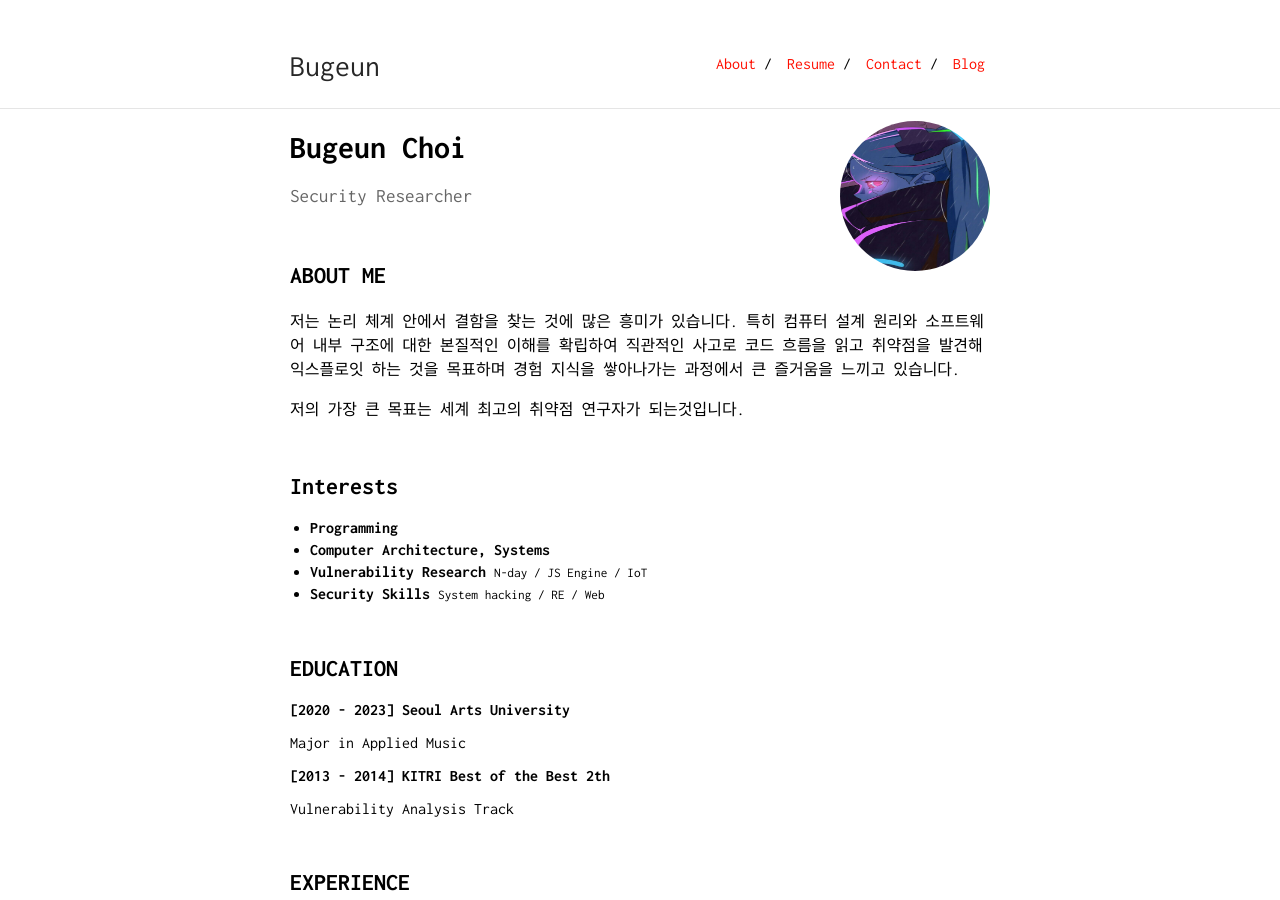
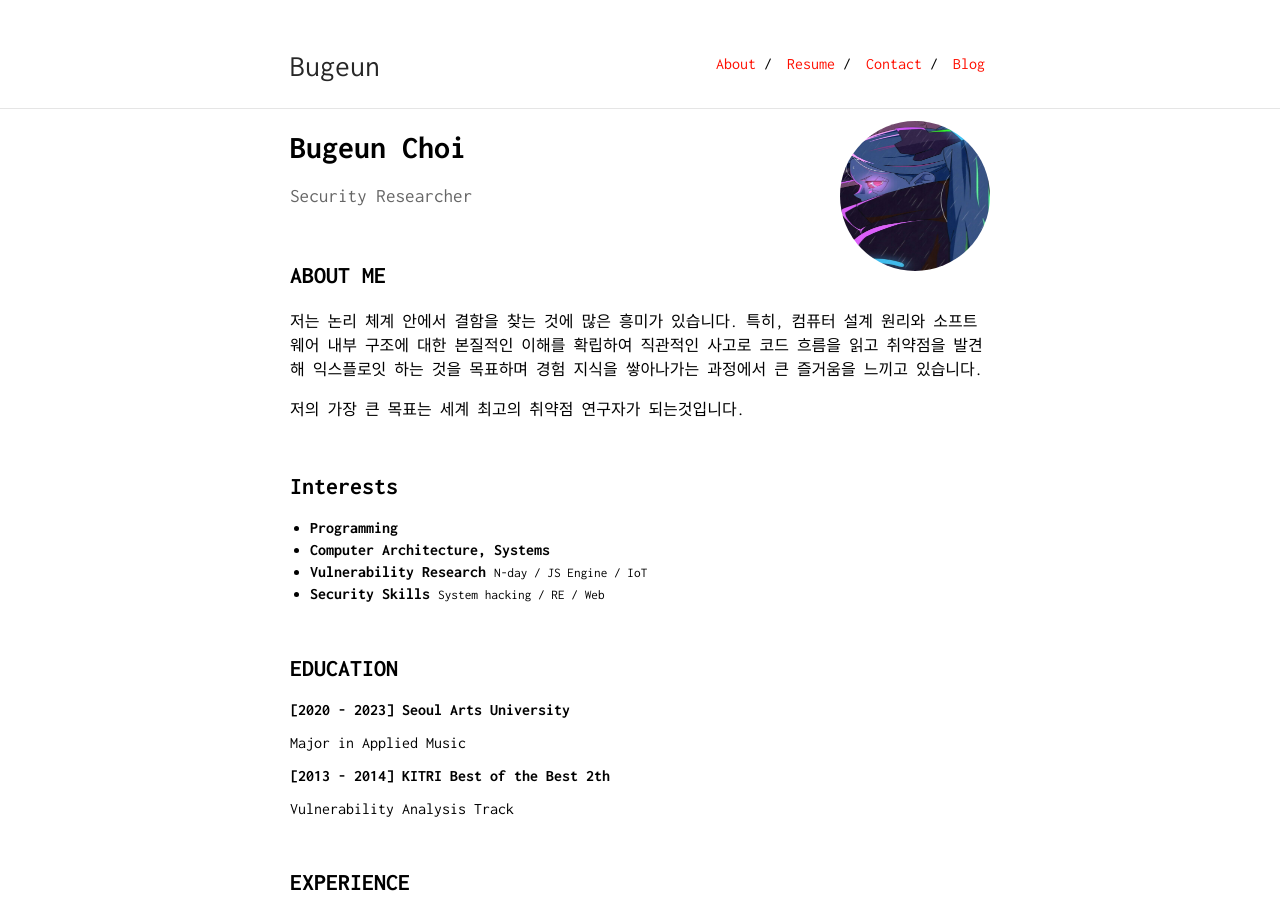
Before and after one commit to Bugeun/bugeun.github.io, a Jekyll site: the page built from index.md, in a window 1280 px wide and 900 px high. Built offline with Jekyll 4.4.1, drawn with Linux system fonts in a browser that asks for light colours.

```diff
--- a/index.md
+++ b/index.md
@@ -11,7 +11,7 @@ Security Researcher
 
 ## ABOUT ME
 
-<p>저는 논리 체계 안에서 결함을 찾는 것에 많은 흥미가 있습니다. 특히 컴퓨터 설계 원리와 소프트웨어 내부 구조에 대한 본질적인 이해를 확립하여 직관적인 사고로 코드 흐름을 읽고 취약점을 발견해 익스플로잇 하는 것을 목표하며 경험 지식을 쌓아나가는 과정에서 큰 즐거움을 느끼고 있습니다. </p>
+<p>저는 논리 체계 안에서 결함을 찾는 것에 많은 흥미가 있습니다. 특히, 컴퓨터 설계 원리와 소프트웨어 내부 구조에 대한 본질적인 이해를 확립하여 직관적인 사고로 코드 흐름을 읽고 취약점을 발견해 익스플로잇 하는 것을 목표하며 경험 지식을 쌓아나가는 과정에서 큰 즐거움을 느끼고 있습니다. </p>
 
 <p>저의 가장 큰 목표는 세계 최고의 취약점 연구자가 되는것입니다.</p>
 
```
